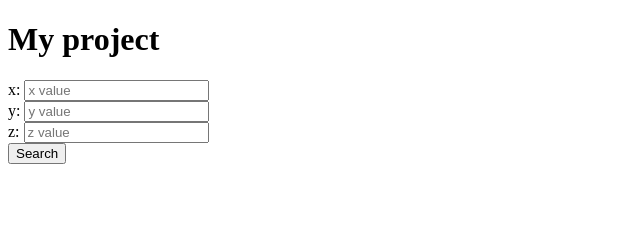
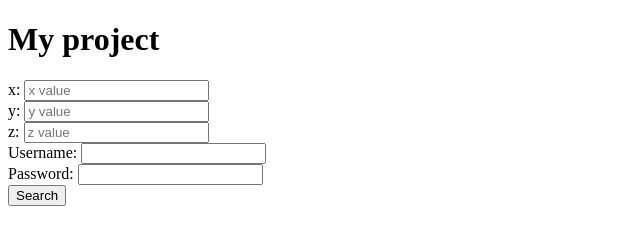
Before and after one commit to Slyunchenko/my_project, a plain HTML site: page index.html in a window 1280 px wide. Shown: the whole page, without its empty margins (0-640 px from the left). Drawn offline with Linux system fonts and the light colour scheme.

Commit message:
password form was create

```diff
--- a/index.html
+++ b/index.html
@@ -21,6 +21,14 @@
                 z:
                 <input type="text" name="z" placeholder="z value">
             </div>
+            <div class="from-field">
+                Username:
+                <input type="text" name="username">
+            </div>
+            <div class="from-field">
+                Password:
+                <input type="password" name="password">
+            </div>
         </form>
         <button>Search</button>
     </form>
```
